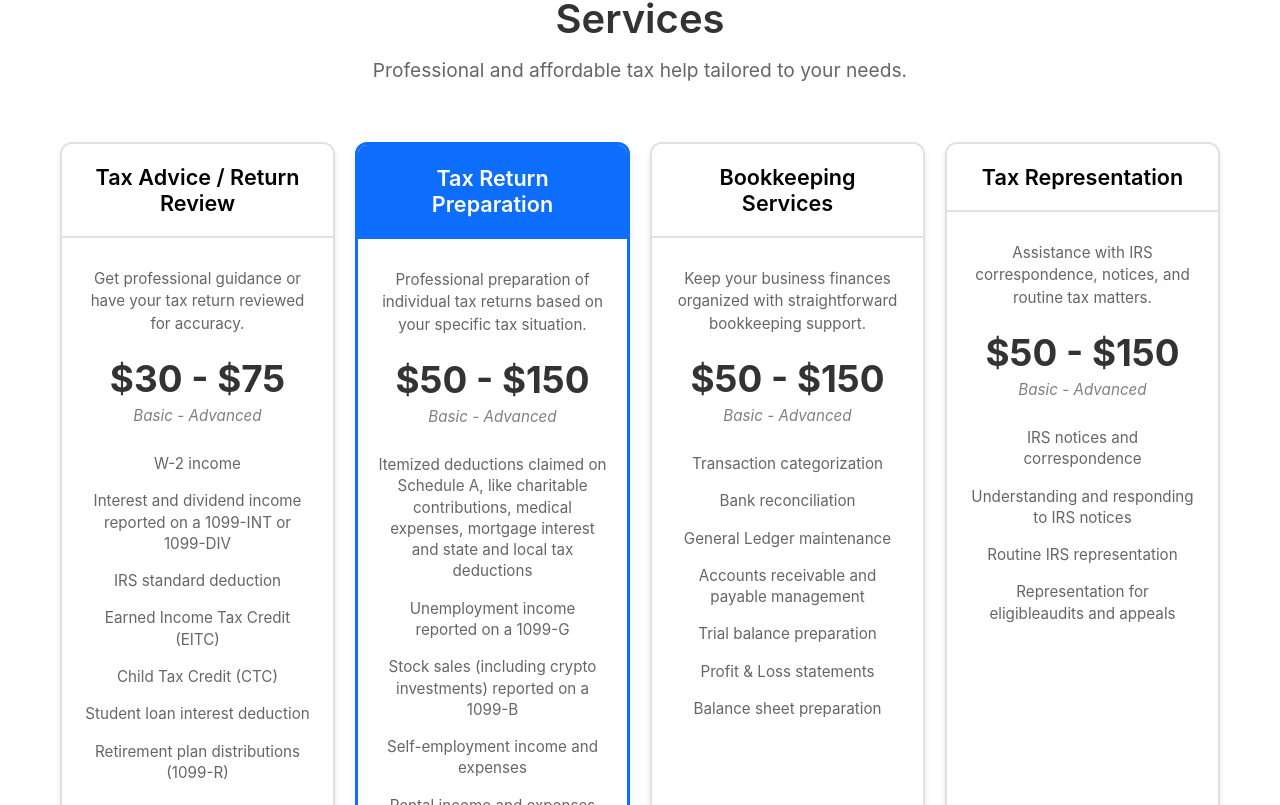
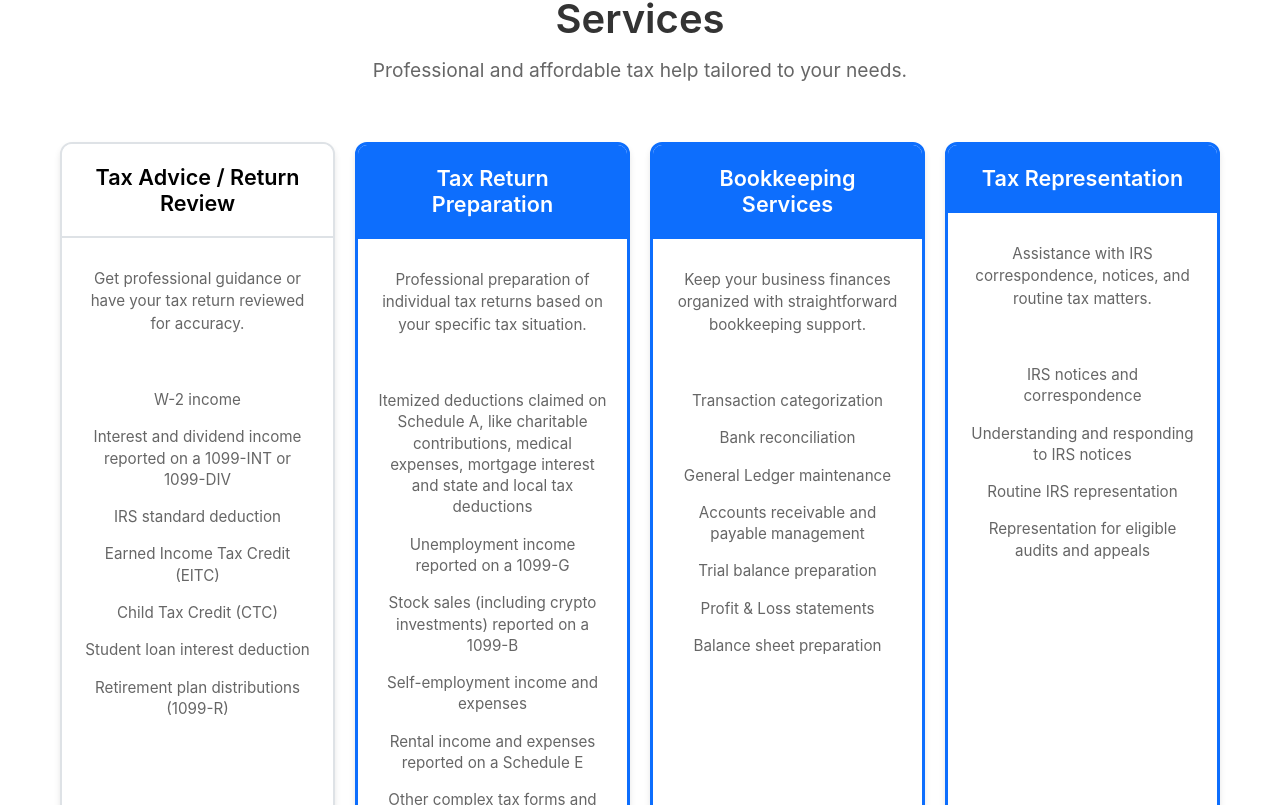
Before and after one commit to jaisonwhite10/taxsensei-app, a React (Create React App) app: page / in a window 1280 px wide. Shown: the part 2255-3060 px from the top of the page. Built offline with nearby package versions, Linux system fonts and the light colour scheme; no server answers; the database is empty.

Commit message:
Updated website

```diff
--- a/src/components/Pricing.jsx
+++ b/src/components/Pricing.jsx
@@ -7,8 +7,8 @@ function Pricing() {
     {
       name: "Tax Advice / Return Review",
       description: "Get professional guidance or have your tax return reviewed for accuracy.",
-      price: "$30 - $75",
-      priceLabel: "Basic - Advanced",
+      price: "",
+      priceLabel: "",
       features: [
         "W-2 income",
         "Interest and dividend income reported on a 1099-INT or 1099-DIV",
@@ -25,8 +25,8 @@ function Pricing() {
     {
       name: "Tax Return Preparation",
       description: "Professional preparation of individual tax returns based on your specific tax situation.",
-      price: "$50 - $150",
-      priceLabel: "Basic - Advanced",
+      price: "",
+      priceLabel: "",
       features: [
         "Itemized deductions claimed on Schedule A, like charitable contributions, medical expenses, mortgage interest and state and local tax deductions",
         "Unemployment income reported on a 1099-G",
@@ -43,8 +43,8 @@ function Pricing() {
     {
       name: "Bookkeeping Services",
       description: "Keep your business finances organized with straightforward bookkeeping support.",
-      price: "$50 - $150",
-      priceLabel: "Basic - Advanced",
+      price: "",
+      priceLabel: "",
       features: [
         "Transaction categorization",
         "Bank reconciliation",
@@ -56,23 +56,25 @@ function Pricing() {
 
       ],
       buttonText: "Contact Us",
-      buttonClass: "btn-primary"
+      buttonClass: "btn-primary",
+      featured: true
     },
 
     {
       name: "Tax Representation",
       description: "Assistance with IRS correspondence, notices, and routine tax matters.",
-      price: "$50 - $150",
-      priceLabel: "Basic - Advanced",
+      price: "",
+      priceLabel: "",
       features: [
         "IRS notices and correspondence",
         "Understanding and responding to IRS notices",
         "Routine IRS representation",
-        "Representation for eligibleaudits and appeals",
+        "Representation for eligible audits and appeals",
 
       ],
       buttonText: "Contact Us",
-      buttonClass: "btn-primary"
+      buttonClass: "btn-primary",
+      featured: true
     }
   ];
 
```
